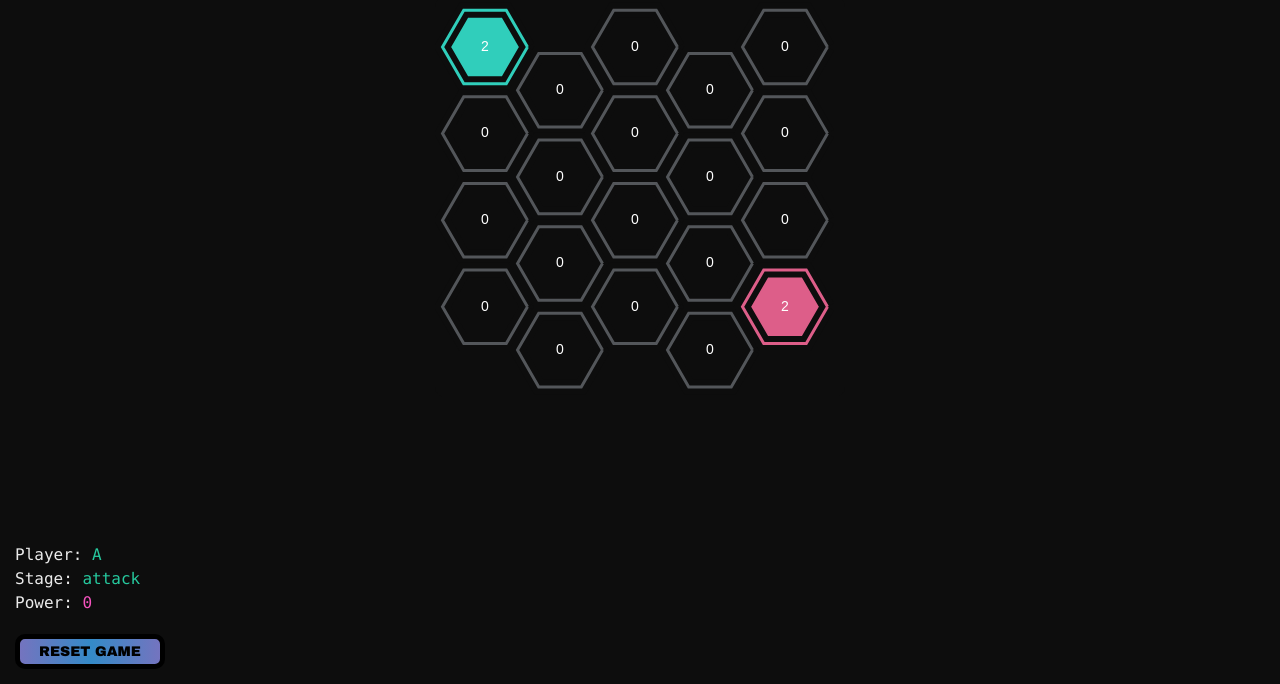
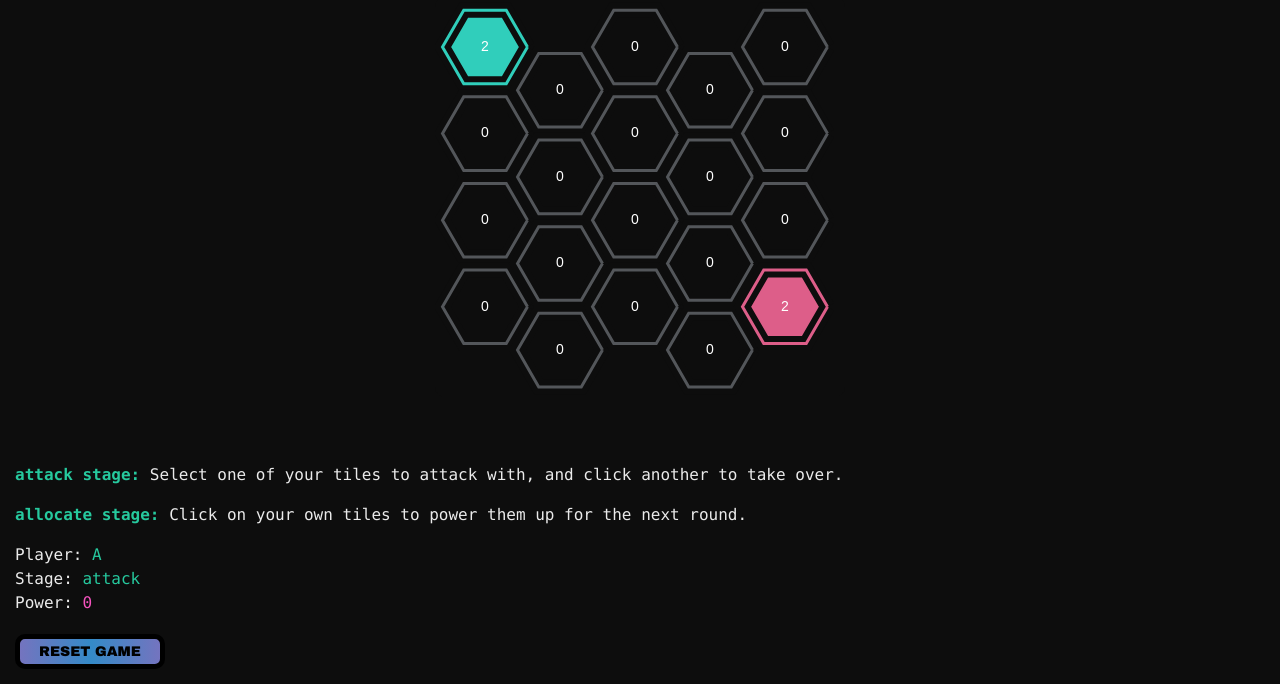
Before and after one commit to eleon479/hexipro, a website: page index.html in a window 1280 px wide. Shown: the part 116-800 px from the top of the page. Drawn offline with nearby package versions, Linux system fonts and the light colour scheme.

Commit message:
add some tips

```diff
--- a/css/game.css
+++ b/css/game.css
@@ -272,3 +272,7 @@ button:disabled {
 ul {
   list-style-type: none;
 }
+
+b {
+  color: var(--hexipro-green);
+}
--- a/index.html
+++ b/index.html
@@ -30,6 +30,12 @@
     <div id="details">
       <!-- <div id=""> -->
       <p>
+        <b id="">attack stage: </b>Select one of your tiles to attack with, and click another to take over.
+      </p>
+      <p>
+        <b>allocate stage: </b>Click on your own tiles to power them up for the next round.
+      </p>
+      <p>
         Player: <span id="player">PLAYER</span><br />
         Stage: <span id="stage">STAGE</span><br />
         Power: <span id="power">POWER</span>
```
